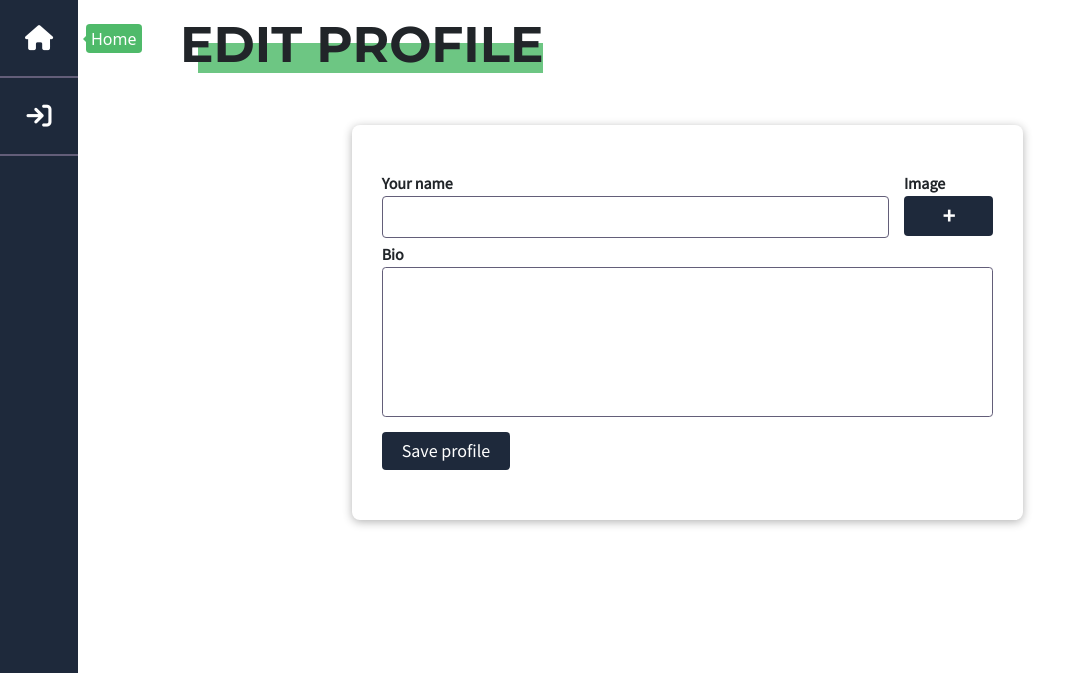
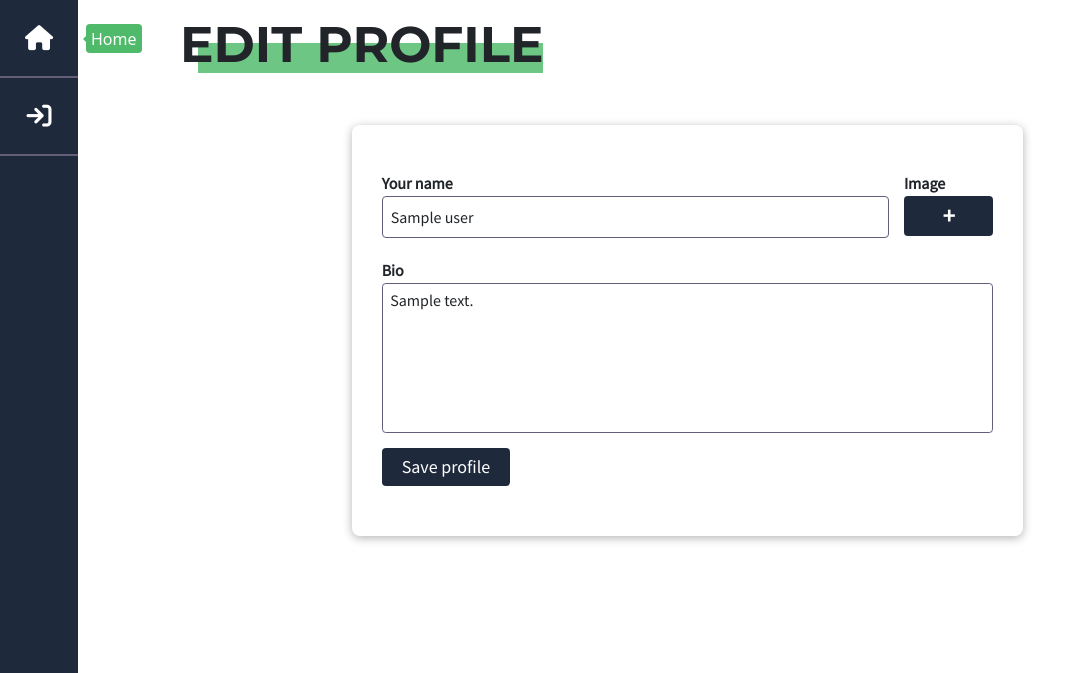
Before and after one commit to Samoftheforrest/devhub, a Flask app: a page that uses devhub/templates/base.html in a window 1280 px wide. Shown: the top 673 px of the page, without its empty margins (0-1065 px from the left). Run offline with Flask 2, Linux system fonts and the light colour scheme; tables that the repository leaves empty hold one stand-in row (values such as "Sample post"); a database or web service that is not in the repository returns one stand-in record (values such as "Sample title"); some libraries are stand-ins or nearby versions.

Commit message:
[AMEND] updated edit profile functionality and added basic delete profile functionality

```diff
--- a/devhub/routes.py
+++ b/devhub/routes.py
@@ -88,6 +88,11 @@ def register():
             db.session.add(user)
             db.session.commit()
 
+            user_mongo = {
+                "account_name": request.form.get('username').lower()
+            }
+            mongo.db.users.insert_one(user_mongo)
+
     return render_template("pages/auth.html", register=True)
 
 
@@ -176,7 +181,7 @@ def go_to_project():
 
 # profile page
 @app.route("/profile/<username>", methods=["GET", "POST"])
-def go_to_profile(username, active_page):
+def go_to_profile(username):
     """
     Renders profile pages
     """
@@ -184,8 +189,7 @@ def go_to_profile(username, active_page):
     username = User.query.filter_by(username=username).first()
     user = mongo.db.users.find_one({"account_name": str(username)})
     projects = list(mongo.db.projects.find({"created_by": str(username)}))
-    active_page = active_page
-    return render_template("pages/profile.html", projects=projects, username=username, user=user, active_page=True)
+    return render_template("pages/profile.html", projects=projects, username=username, user=user, profile_active=True)
 
 
 # edit profile page
@@ -195,7 +199,7 @@ def edit_profile(user):
     Handles editing session user's profile and renders the edit profile form
     """
     if request.method == "POST":
-        image = request.files['projectimage']
+        image = request.files['profileimage']
         upload_result = cloudinary.uploader.upload(image)
         submit = {
             "name": request.form.get('name'),
@@ -205,9 +209,20 @@ def edit_profile(user):
         }
         mongo.db.users.update_one({"account_name": str(user)}, {"$set": submit})
         flash(f'Your profile has been successfully updated')
+        return redirect(url_for("go_to_profile", username=str(user)))
 
     user = mongo.db.users.find_one({"account_name": str(user)})
-    return render_template("pages/edit-profile.html", user=user, profile_active=True)
+    return render_template("pages/profile-form.html", user=user, profile_active=True)
+
+
+# delete profile
+@app.route("/delete-profile/<user>")
+def delete_profile(user):
+    mongo.db.users.delete_one({"account_name": str(user)})
+    User.query.filter_by(username=str(user)).delete()
+    flash('Profile deleted')
+    session.pop("user")
+    return redirect(url_for("login"))
 
 
 # contact page
--- a/devhub/static/css/style.css
+++ b/devhub/static/css/style.css
@@ -391,9 +391,8 @@ h2, h3, h4, h5, h6 {
     padding: 5px;
     border-radius: 5px;
     margin-left: 5px;
-    font-weight: 600;
     background: var(--brand-colour);
-    color: var(--dark-colour);
+    color: var(--light-colour);
 }
 
 .delete-project {
@@ -501,6 +500,10 @@ h2, h3, h4, h5, h6 {
 
 .user-info h3 {
     font-size: 2.5rem;
+}
+
+.user-bio {
+    line-height: 1.3;
 }
 
 .profile-buttons {
--- a/devhub/static/js/app.js
+++ b/devhub/static/js/app.js
@@ -30,7 +30,7 @@ if ($(window).width() < 992) {
 }
 
 // add/edit project form - show name of file to upload
-$('#projectimage').change(function() {
+$('#projectimage, #profileimage').change(function() {
   $('.filename').text(this.files[0].name);
   $('#filename').val(this.files[0].name);
 })
--- a/devhub/templates/pages/edit-profile.html
+++ b/devhub/templates/pages/profile-form.html
@@ -12,26 +12,34 @@
     <div class="container">
         <div class="row">
             <div class="col-8 mx-auto">
-                <form action="{{ url_for('go_to_profile', username=session['user']) }}" method="POST" class="form needs-validation" enctype="multipart/form-data" novalidate>
+                <form action="{{ url_for('edit_profile', user=session['user']) }}" method="POST" class="form needs-validation" enctype="multipart/form-data" novalidate>
                     <div class="container px-0">
                         <div class="row">
                             <div class="col-10 mb-2">
                                 <label for="name">Your name</label>
-                                <input type="text" name="name" id="name" class="form-control">
+                                <input type="text" name="name" id="name" class="form-control" value="{{ user.name }}" required>
+                                <div class="invalid-feedback">
+                                    Name cannot be left blank
+                                </div>
                             </div>
                             <div class="col-2 mb-2">
-                                <label for="projectimage" class="d-flex flex-column">
+                                <label for="profileimage" class="d-flex flex-column">
                                     Image
-                                    <input type="file" name="projectimage" id="projectimage" class="form-control-file" required>
+                                    <input type="file" name="profileimage" id="profileimage" class="form-control-file" required>
                                     <span class="button mt-2">+</span>
                                     <div class="invalid-feedback">
-                                        Please upload a project image
+                                        Please upload a profile picture
                                     </div>
                                 </label>
+                                <label for="filename" class="filename"></label>
+                                <input type="text" name="filename" id="filename" value="{{ project.project_image_name if edit_project else '' }}">
                             </div>
                             <div class="col-12 mb-4">
                                 <label for="userbio">Bio</label>
-                                <textarea name="userbio" id="userbio" cols="30" rows="10" class="form-control"></textarea>
+                                <textarea name="userbio" id="userbio" cols="30" rows="10" class="form-control" required>{{- user.user_bio -}}</textarea>
+                                <div class="invalid-feedback">
+                                    Please enter your bio
+                                </div>
                             </div>
                             <div class="col-12">
                                 <input type="submit" value="Save profile">
@@ -44,3 +52,7 @@
         </div>
     </div>
 {% endblock %}
+
+{% block scripts %}
+    <script src="{{ url_for('static', filename='js/validation.js') }}"></script>
+{% endblock %}
```
Also changed, not shown: devhub/templates/pages/profile.html (+7 -5 lines).
